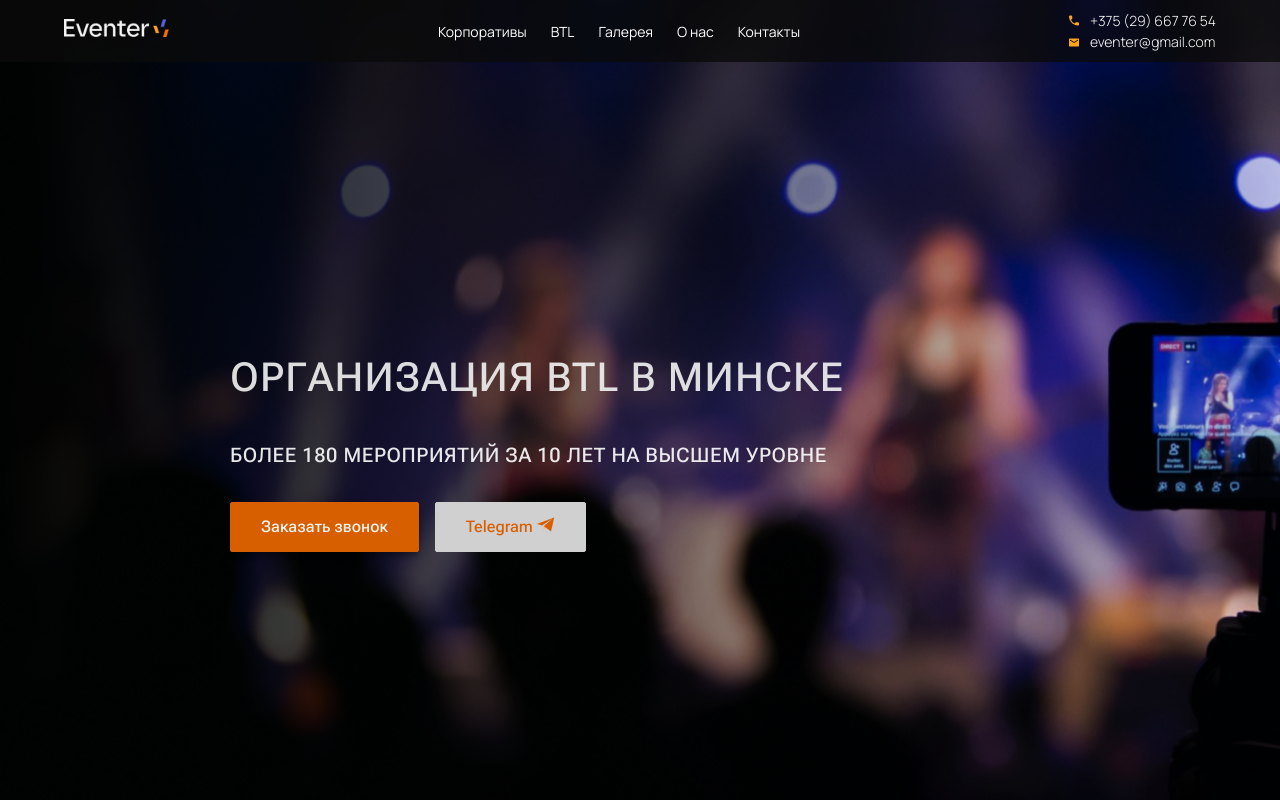
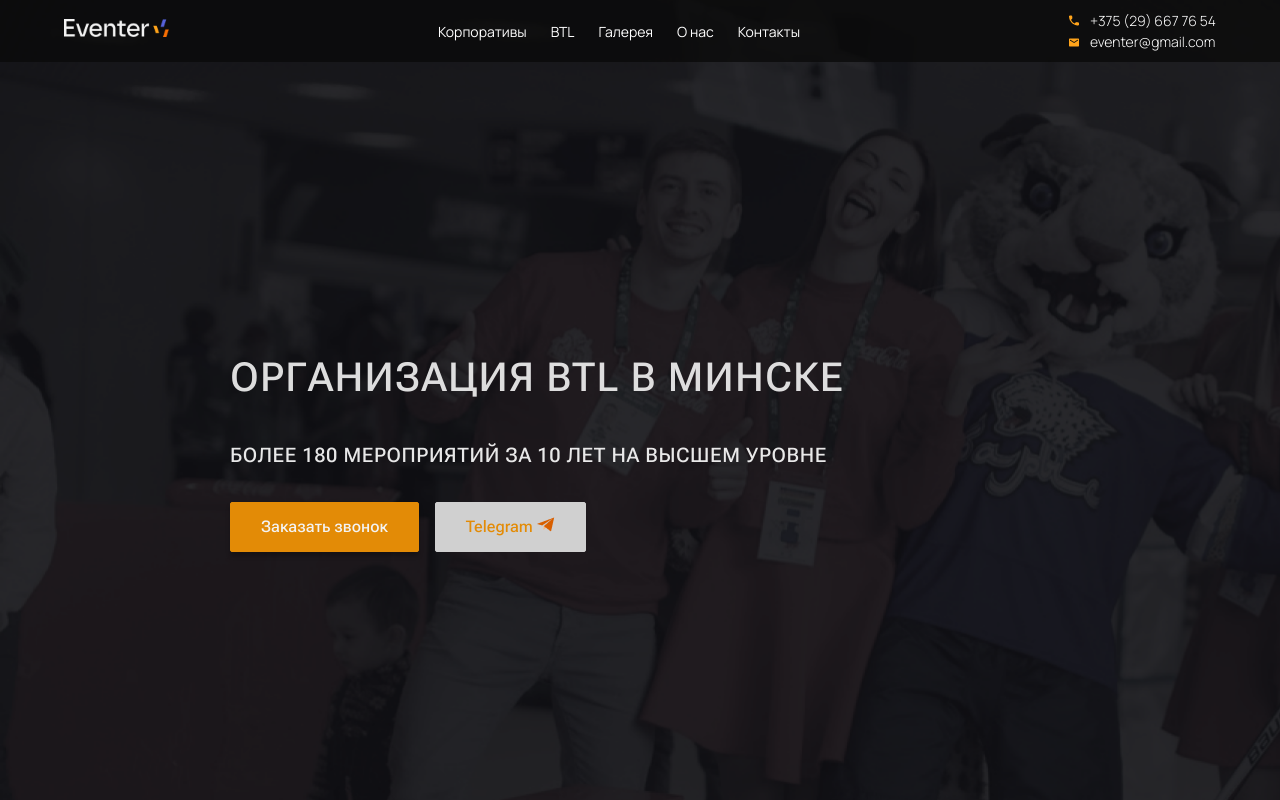
Before and after one commit to ddipper/EventerWebApp, a Vue app: page /btl in a window 1280 px wide. Shown: the top 800 px of the page. Built offline with nearby package versions, Linux system fonts and the light colour scheme.

Commit message:
edit hero

```diff
--- a/src/components/Btl.vue
+++ b/src/components/Btl.vue
@@ -9,7 +9,7 @@
         <h2>
           Более 180 мероприятий за 10 лет на высшем уровне
         </h2>
-        <ButtonsComponent :color="'orange'" />
+        <ButtonsComponent :color="'yellow'" />
       </div>
     </div>
   </section>
@@ -39,7 +39,7 @@ import ButtonsComponent from './Modules/ButtonsComponent.vue'
     font-weight: 500;
   }
   .hero{
-    background-image: url(../assets/home/home_hero.png);
+    background-image: url(../assets/BTL/btl_hero.png);
     background-size: cover;
     background-repeat: no-repeat;
   }
```
Also changed, not shown: src/assets/BTL/btl_hero.png (added).
